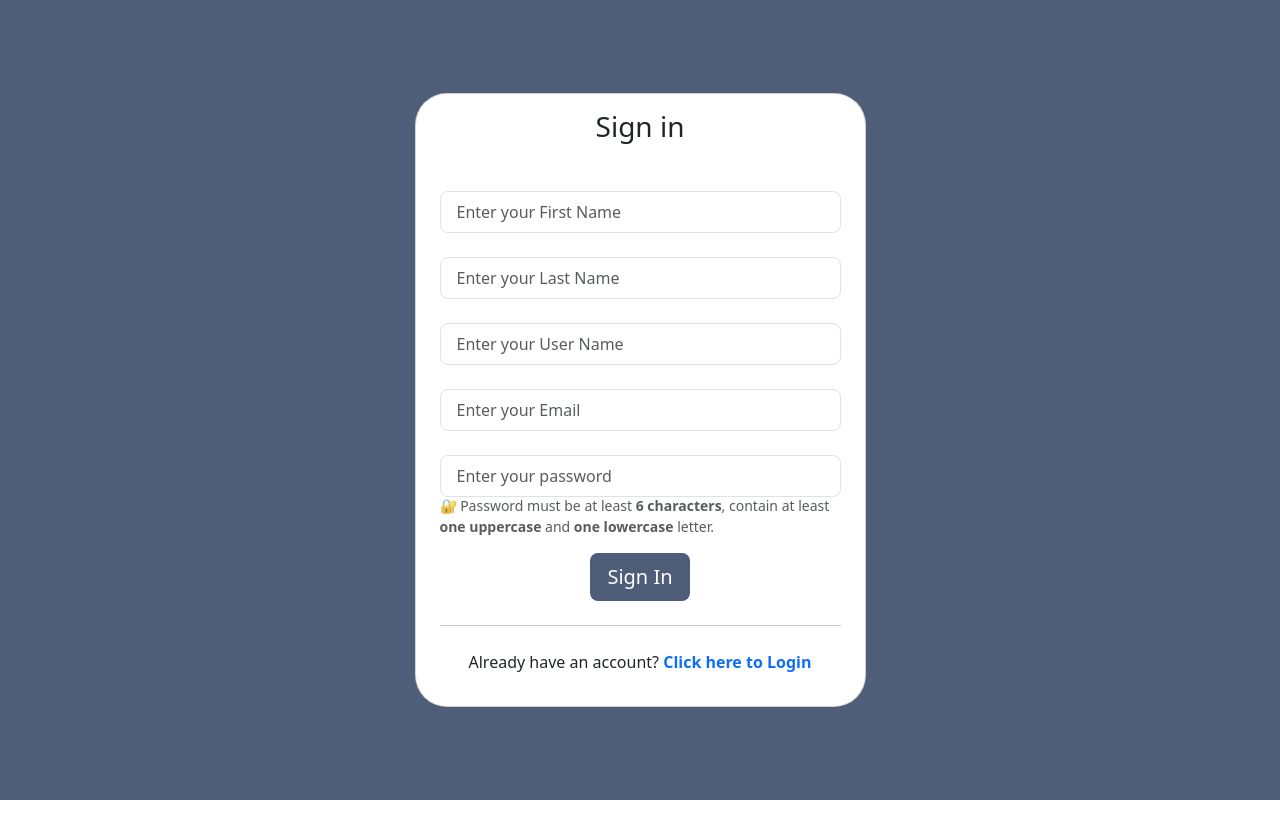
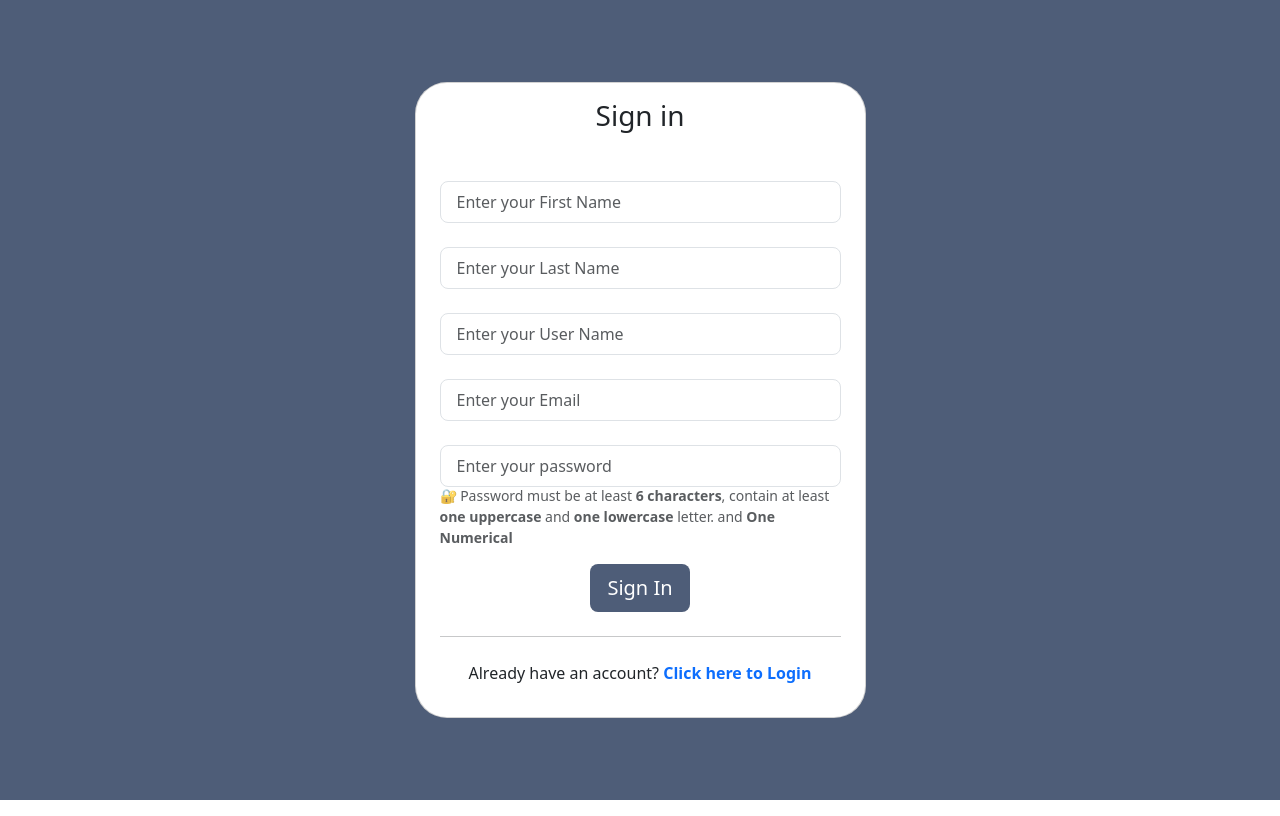
Before and after one commit to Dilnavazsida/Blog_website, a Django app: page / in a window 1280 px wide. Run offline with Django 5.2, Linux system fonts and the light colour scheme.

Commit message:
Update singin.html

```diff
--- a/blog/templates/singin.html
+++ b/blog/templates/singin.html
@@ -54,7 +54,7 @@
                 </div>
                 <p class="text-muted" style="font-size: 14px; text-align: left; margin-top: -10px;">
                   🔐 Password must be at least <strong>6 characters</strong>, contain at least
-                  <strong>one uppercase</strong> and <strong>one lowercase</strong> letter.
+                  <strong>one uppercase</strong> and <strong>one lowercase</strong> letter. and <strong>One Numerical</strong>
                 </p>
 
                 <!-- Checkbox -->
```
